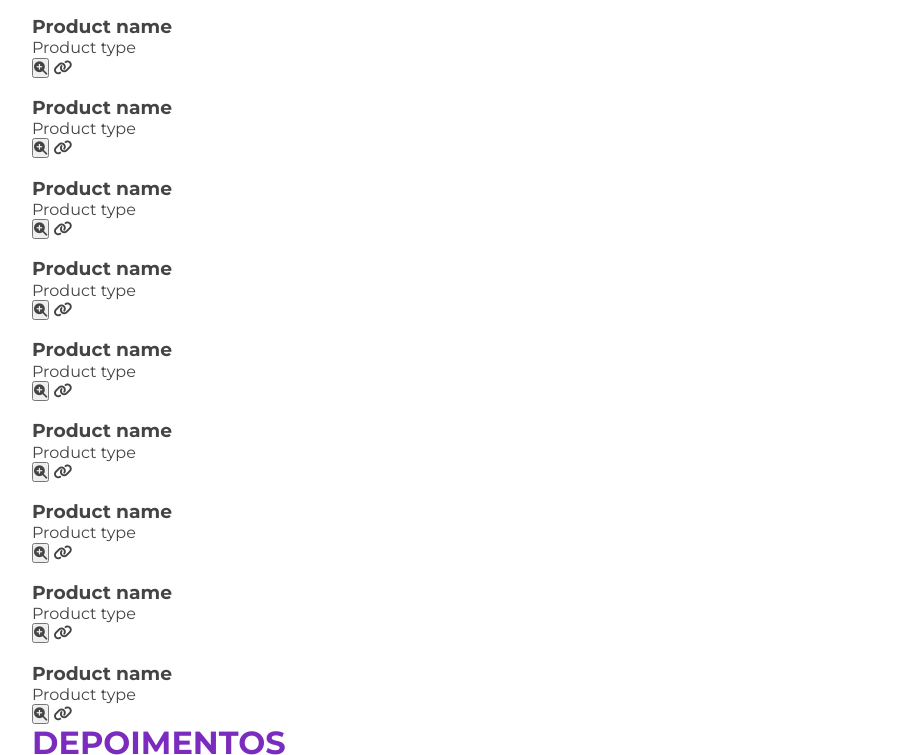
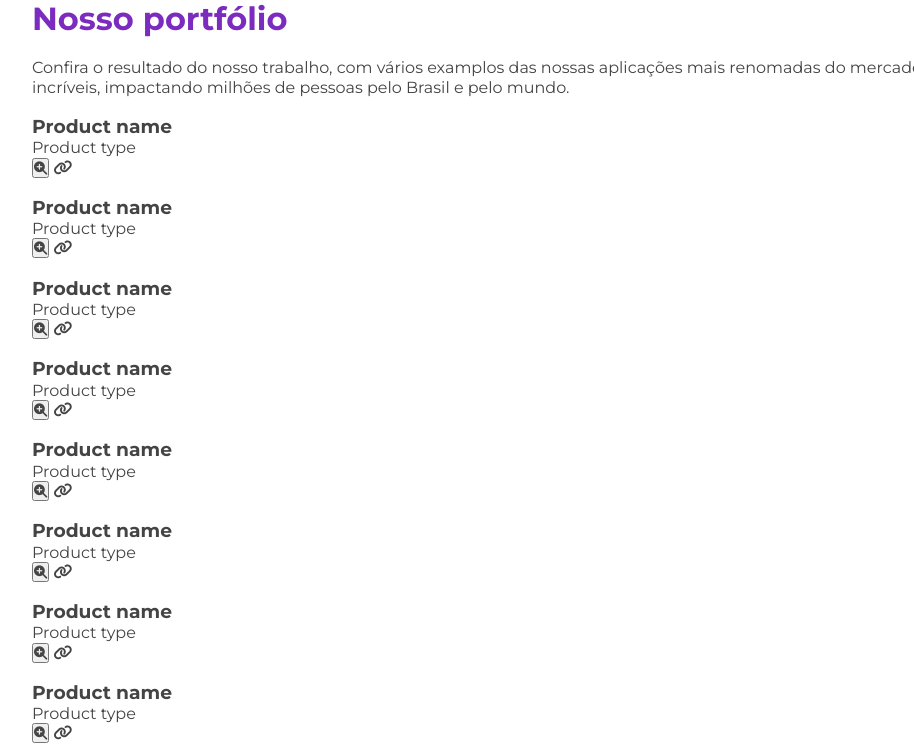
Before and after one commit to GustavoDias7/AppMaster-Test, a plain HTML site: page index.html in a window 1280 px wide. Shown: the part 1132-1887 px from the top of the page, without its empty margins (38-952 px from the left). Drawn offline with Linux system fonts and the light colour scheme.

Commit message:
Update h2

```diff
--- a/styles/style.css
+++ b/styles/style.css
@@ -18,7 +18,7 @@ h2 {
     font-size: 32px;
     font-weight: 700;
     color: #7B2CBF;
-    text-transform: uppercase;
+    margin-bottom: 20px;
 }
 
 ul {
```
